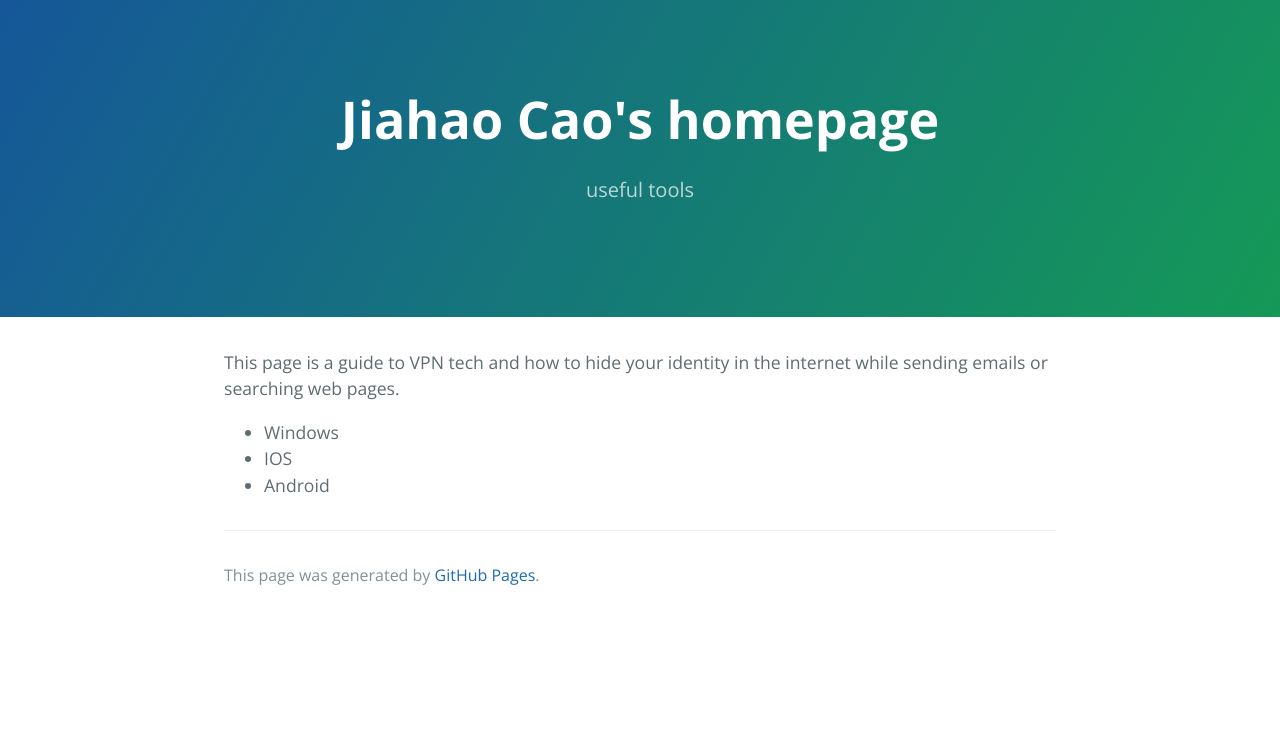
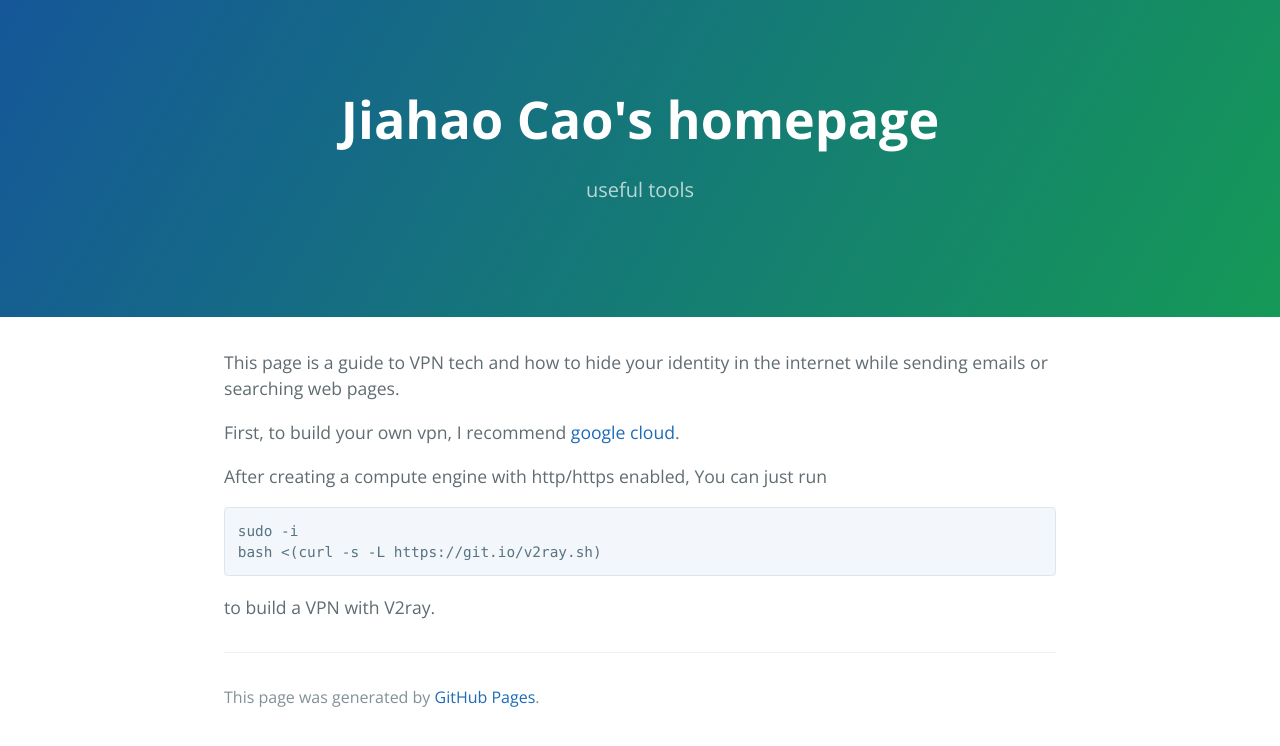
Before and after one commit to caojiahao13/caojiahao13.github.io, a Jekyll site: the page built from myTools/VPNIP/VPNIP.md, in a window 1280 px wide. Shown: the top 746 px of the page. Built offline with Jekyll 4.4.1, drawn with Linux system fonts in a browser that asks for light colours.

Commit message:
add vpn in v2ray

````diff
--- a/myTools/VPNIP/VPNIP.md
+++ b/myTools/VPNIP/VPNIP.md
@@ -7,6 +7,11 @@ theme: jekyll-theme-cayman
 
 This page is a guide to VPN tech and how to hide your identity in the internet while sending emails or searching web pages.
 
-* Windows
-* IOS
-* Android
+First, to build your own vpn, I recommend [google cloud](https://cloud.google.com/).
+
+After creating a compute engine with http/https enabled, You can just run
+```
+sudo -i
+bash <(curl -s -L https://git.io/v2ray.sh)
+```
+to build a VPN with V2ray.
````
